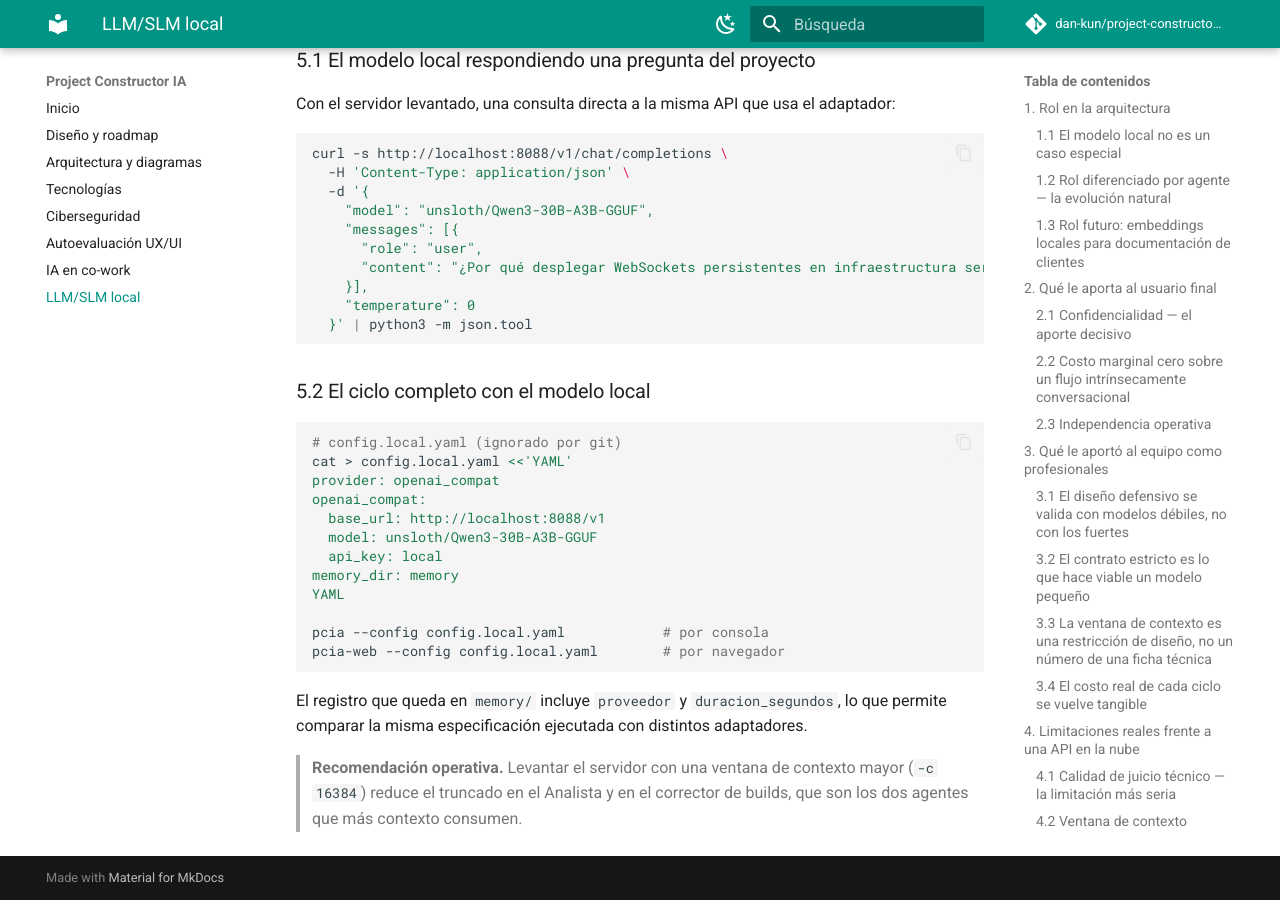
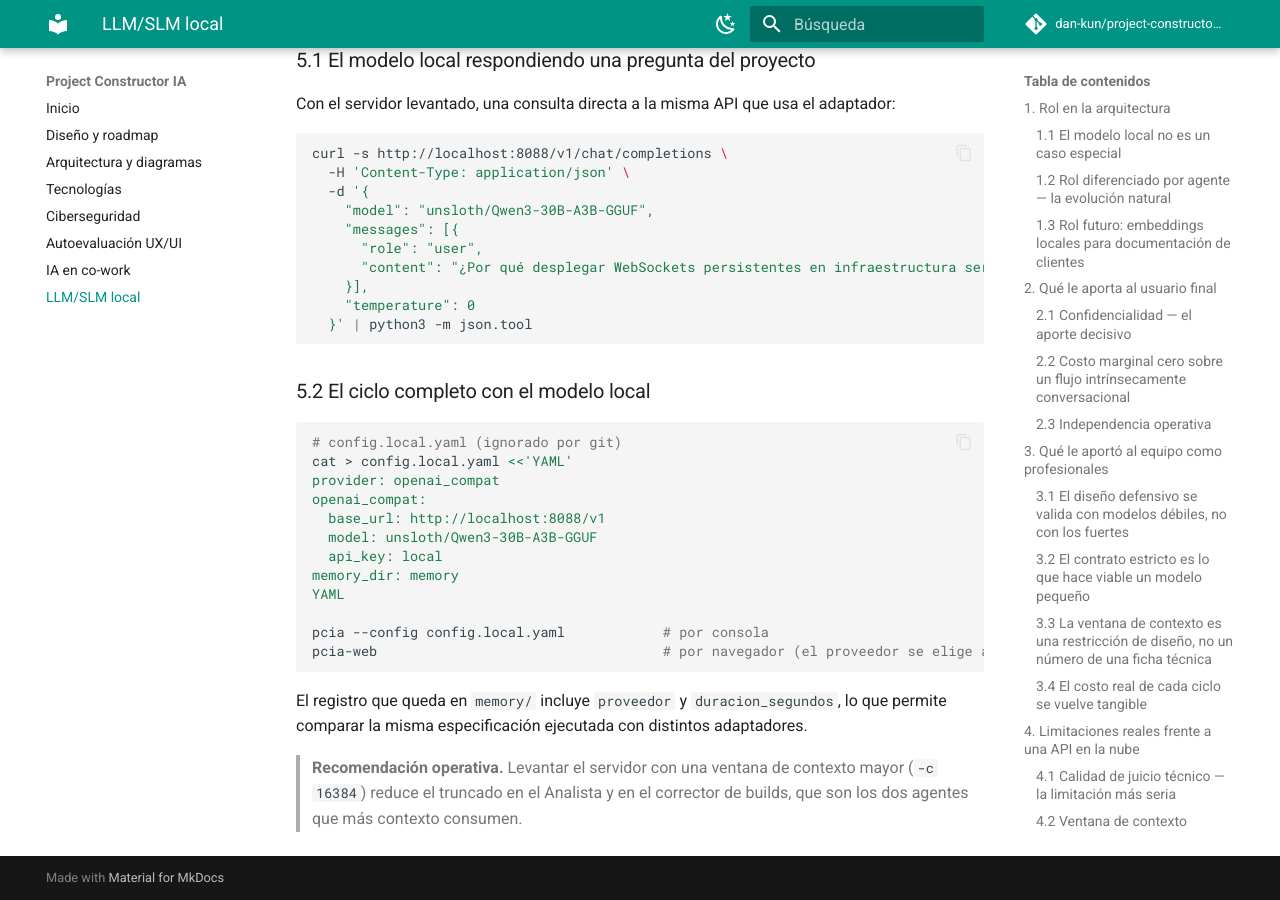
Before and after one commit to dan-kun/project-constructor-ia, an MkDocs documentation site: the page built from docs/LLM-LOCAL.md, in a window 1280 px wide and 900 px high, scrolled down 5332 px. Built offline with MkDocs 1.6.1 and Material for MkDocs 9.7.7, drawn with Linux system fonts in a browser that asks for light colours; comment, search, counter and statistics services are not loaded.

Commit message:
docs: corregir el arranque de pcia-web (ya no toma --config)
Tras la integración del adaptador web, el proveedor se elige desde el
navegador y pcia-web solo acepta --host/--port. El comando documentado
fallaba al copiarlo.

Co-Authored-By: Claude Fable 5 <noreply@anthropic.com>

````diff
--- a/docs/LLM-LOCAL.md
+++ b/docs/LLM-LOCAL.md
@@ -234,7 +234,7 @@ memory_dir: memory
 YAML
 
 pcia --config config.local.yaml            # por consola
-pcia-web --config config.local.yaml        # por navegador
+pcia-web                                   # por navegador (el proveedor se elige ahí)
 ```
 
 El registro que queda en `memory/` incluye `proveedor` y `duracion_segundos`, lo que permite
````
